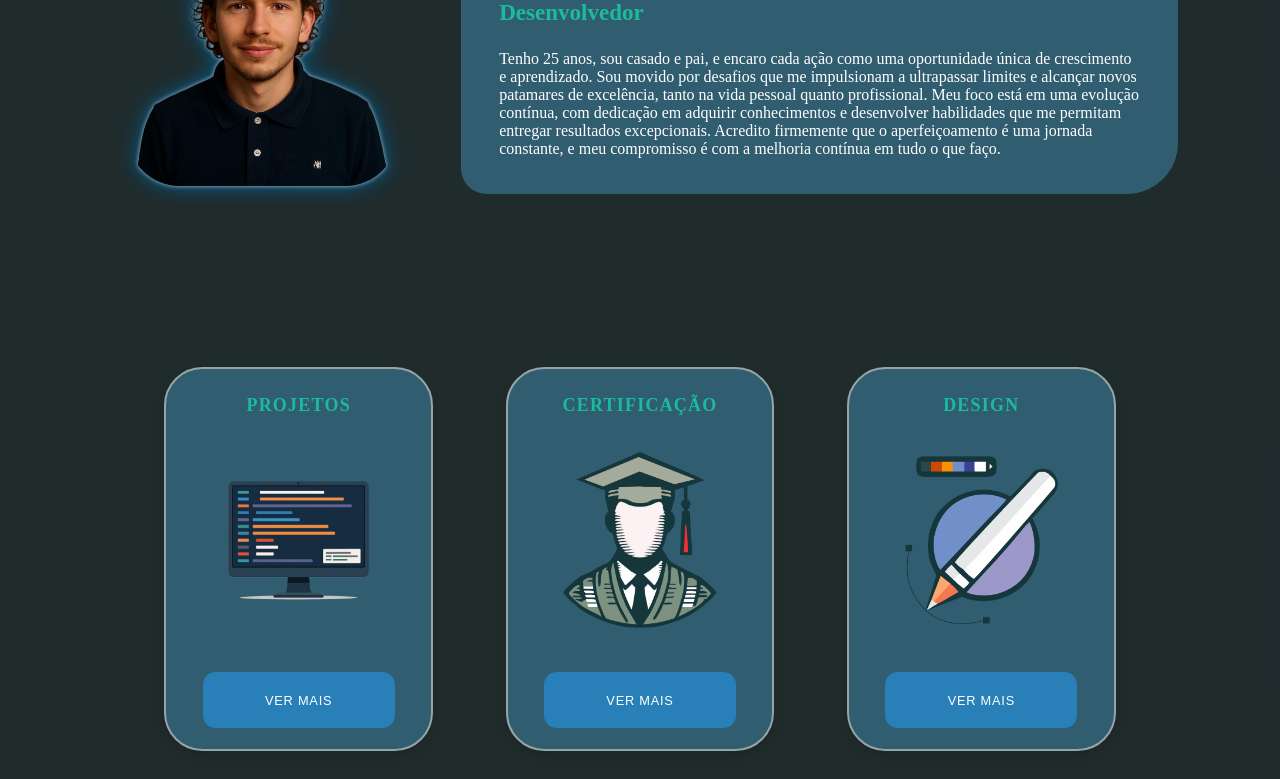
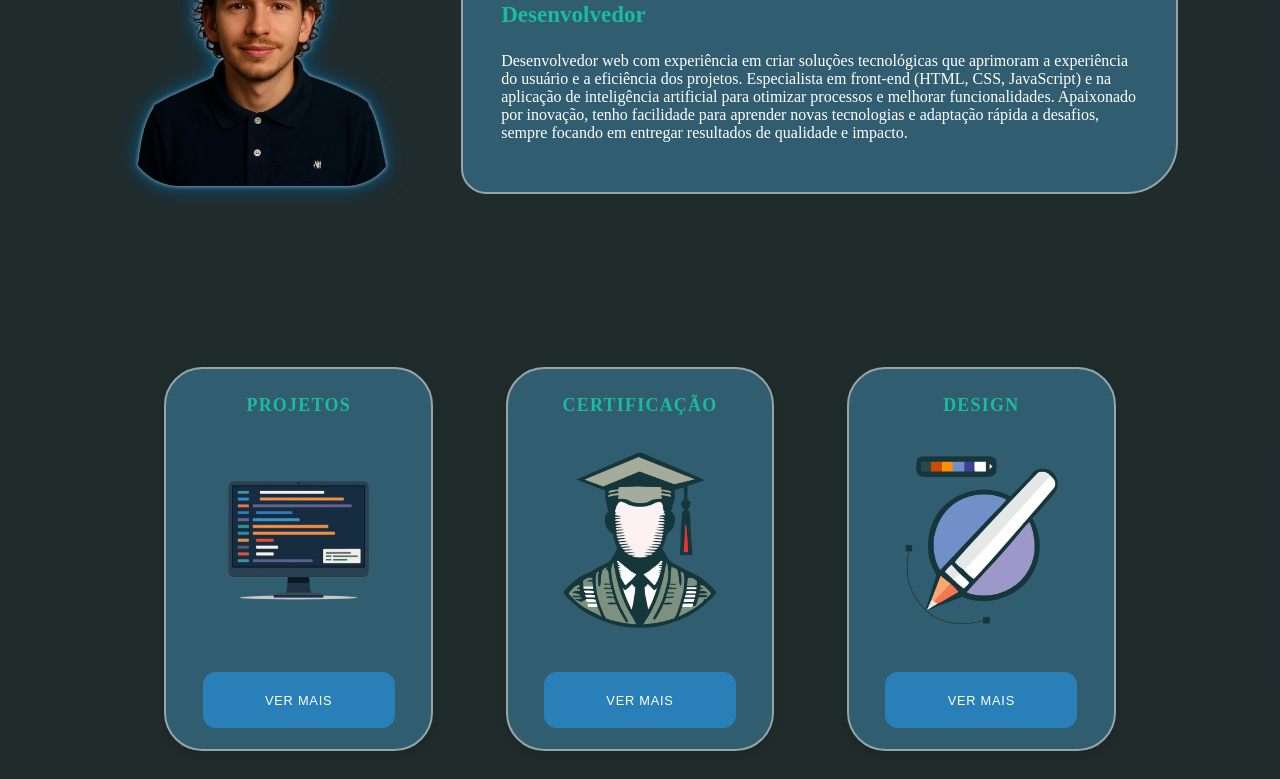
Before and after one commit to MaiconRG/Centerlinkportfolio, a plain HTML site: page pages/portifolio.html in a window 1280 px wide. Shown: the part 321-1100 px from the top of the page. Drawn offline with Linux system fonts and the light colour scheme.

Commit message:
Atualização da descrição

```diff
--- a/pages/portifolio.html
+++ b/pages/portifolio.html
@@ -45,9 +45,7 @@
       <div class="texto">
         <h1>MAICON GRETSCHMANN</h1>
         <h4>Desenvolvedor</h4>
-        <p>Tenho 25 anos, sou casado e pai, e encaro cada ação como uma oportunidade única de crescimento e aprendizado. Sou movido por desafios que me impulsionam a ultrapassar limites e alcançar novos patamares de excelência, tanto na vida pessoal quanto profissional.
-          Meu foco está em uma evolução contínua, com dedicação em adquirir conhecimentos e desenvolver habilidades que me permitam entregar resultados excepcionais. Acredito firmemente que o aperfeiçoamento é uma jornada constante, e meu compromisso é com a melhoria contínua em tudo o que faço.</p>
-
+        <p>Desenvolvedor web com experiência em criar soluções tecnológicas que aprimoram a experiência do usuário e a eficiência dos projetos. Especialista em front-end (HTML, CSS, JavaScript) e na aplicação de inteligência artificial para otimizar processos e melhorar funcionalidades. Apaixonado por inovação, tenho facilidade para aprender novas tecnologias e adaptação rápida a desafios, sempre focando em entregar resultados de qualidade e impacto.
       </div>
     </div>
     <div id="projetos">
--- a/styles/portifolio.css
+++ b/styles/portifolio.css
@@ -186,6 +186,7 @@ div .texto{
   padding: 3vw;
   margin: 0vw 5vw 0vw 5vw;
   border-radius: 4vw 2vw 4vw 2vw;
+  border: solid 0.18vw var(--cor-de-bordas);
 }
 
 #projetos {
@@ -321,7 +322,6 @@ header h3{
 }
 
 div .texto{
-  background-color: var(--cor-terciaria);
   width: auto;
   height: 90vw;
   border-radius: 10px;
```
